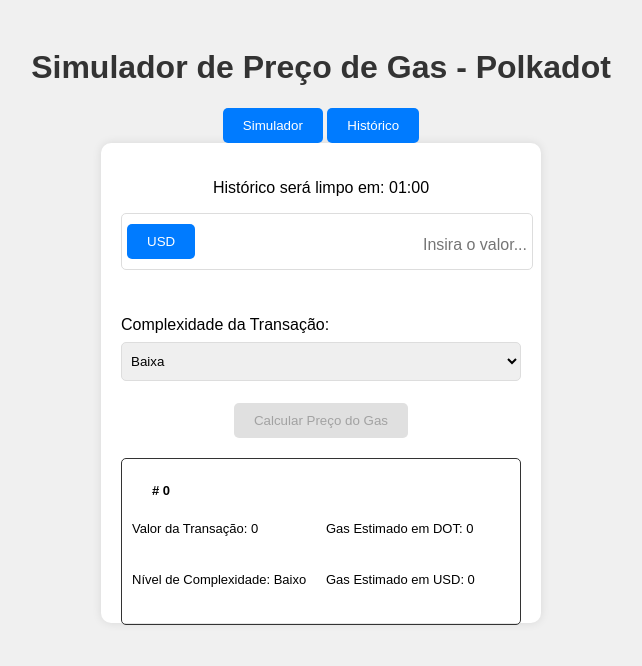
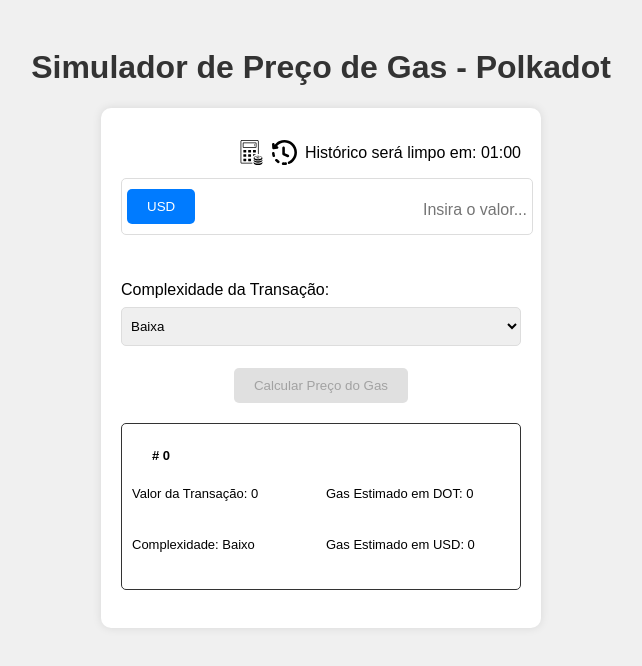
Before and after one commit to danargolo/Codigo-Brazuca_Formacao-Polkadot, a website built with Vite: page Projetos/Simulador-Gas/index.html in a window 1280 px wide. Shown: the whole page, without its empty margins (319-961 px from the left). Built offline with nearby package versions, Linux system fonts and the light colour scheme.

Commit message:
styles: implement icons tab

```diff
--- a/Projetos/Simulador-Gas/index.html
+++ b/Projetos/Simulador-Gas/index.html
@@ -8,16 +8,19 @@
   </head>
   <body>
     <h1>Simulador de Preço de Gas - Polkadot</h1>
+    <div id="container">
       <div class="tabs">
-      <button class="tab-btn" data-tab="simulador">Simulador</button>
-      <button class="tab-btn" data-tab="historico">Histórico</button>
+        <div class="tab-btn" data-tab="simulador">
+          <img src="./assets/calculator.svg" alt="simulador-logo"/>
         </div>
+        <div class="tab-btn" data-tab="historico">
+          <img src="./assets/history.svg" alt="historico-logo"/>
+        </div>
+        <p>Histórico será limpo em: <span id="temporizador">01:00</span></p>
+      </div>
+      <div id="simulador" class="tab-conteudo">
 
-    <div id="simulador" class="tab-conteudo">
-      <!-- <p id="contador-transacoes">Transações simuladas: 0</p> -->
-      <p>Histórico será limpo em: <span id="temporizador">01:00</span></p>
         <form id="gas-form">
-        <!-- <label for="valor-transacao">Valor da Transação (DOT):</label> -->
           <div id="input-container">
             <button type="button" id="seletor-btn">USD                    </button>
             <input type="number" id="valor-transacao" placeholder="Insira o valor..." required/>
@@ -42,7 +45,7 @@
         <div id="resultado">
           <p class="result_p" id="id_transacao"># 0</p>
           <p class="result_p" id="result_gas">Valor da Transação: <span id="result-transacao">0</span></p>
-        <p class="result_p" id="result_complex">Nível de Complexidade: <span id="result-complexidade">Baixo</span></p>
+          <p class="result_p" id="result_complex">Complexidade: <span id="result-complexidade">Baixo</span></p>
           <p class="result_p" id="result_dot">Gas Estimado em DOT: <span id="result-dot-estimado">0</p>
           <p class="result_p" id="result_currency">Gas Estimado em <span id="result-preco-estimado">USD: 0</span></p>
         </div>
@@ -50,9 +53,9 @@
 
       <div id="historico" class="tab-conteudo" style="display:none;">
         <h2>Histórico de Transações</h2>
-      <p>Histórico será limpo em: <span id="temporizador">01:00</span></p>
         <ul id="historico-lista">
         </ul>
+      </div>
     </div>
     <script  type="module" src="script.js"></script>
   </body>
--- a/Projetos/Simulador-Gas/styles.css
+++ b/Projetos/Simulador-Gas/styles.css
@@ -6,6 +6,11 @@
   }
   h1 {
     color: #333;
+  }
+
+  img {
+    width: 25px;
+    height: 25px;
   }
 
   /* Chrome, Safari, Edge, Opera */
@@ -126,13 +131,26 @@
     background-color: #fff;
   }
 
-  .tab-conteudo {
+  .tabs {
+    display: flex;
+    gap: 8px;
+    justify-content: flex-end;
+    align-items: center;
+  }
+
+  .tab-btn {
+    cursor: pointer;
+    width: 25px;
+    height: 25px;
+  }
+
+  #container {
     background-color: #fff;
     padding: 20px;
     border-radius: 10px;
     box-shadow: 0 0 10px rgba(0, 0, 0, 0.1);
     max-width: 400px;
-    height: 440px;
+    height: 480px;
     margin: 0 auto;
   }
 
```
Also changed, not shown: Projetos/Simulador-Gas/assets/calculator.svg (added), Projetos/Simulador-Gas/assets/history.svg (added). Lines whose indentation alone changed are shown as unchanged.
